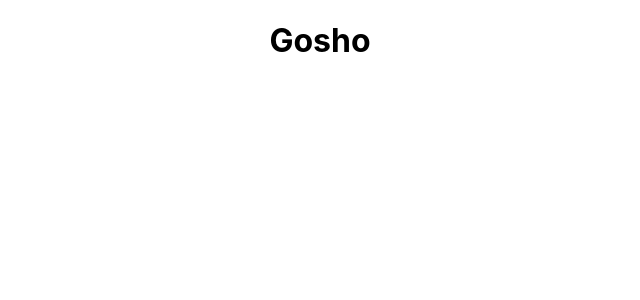
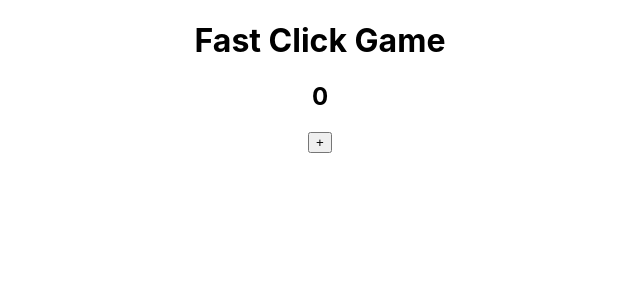
Before and after one commit to MTzarev/react-hook-demo-new, a React (Create React App) app: page / in a window 1280 px wide. Shown: the top 300 px of the page, without its empty margins (320-960 px from the left). Built offline with nearby package versions, Linux system fonts and the light colour scheme.

Commit message:
Update App.js

```diff
--- a/src/App.js
+++ b/src/App.js
@@ -2,15 +2,19 @@ import './App.css';
 import {useEffect, useState} from 'react'
 function App() {
   let [name, setName] = useState('');
+  let [count, setCount] = useState(0)
 
   useEffect(()=>{
     setTimeout(()=>{
-      setName('Gosho')
+      setName('Fast Click Game')
     }, 1500);
   },[])
+  let clicker = ()=>setCount(x=>x+1)
   return(
     <div className="App">
-    <h1>{name}</h1>
+    <h1>{!name? 'Loading... ': name}</h1>
+    <h2>{count}</h2>
+    <button onClick={clicker}>+</button>
     </div>
   );
 }
```
